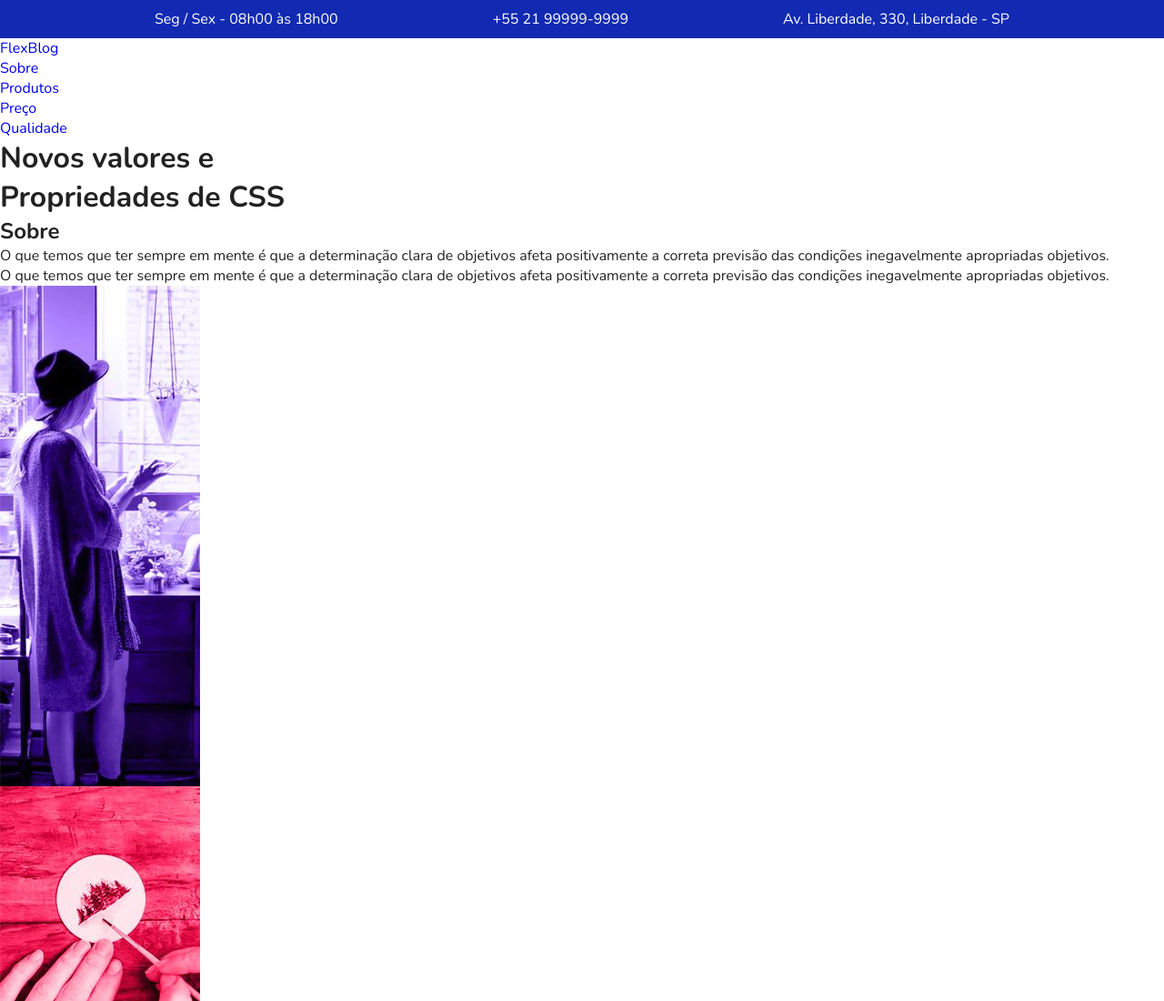
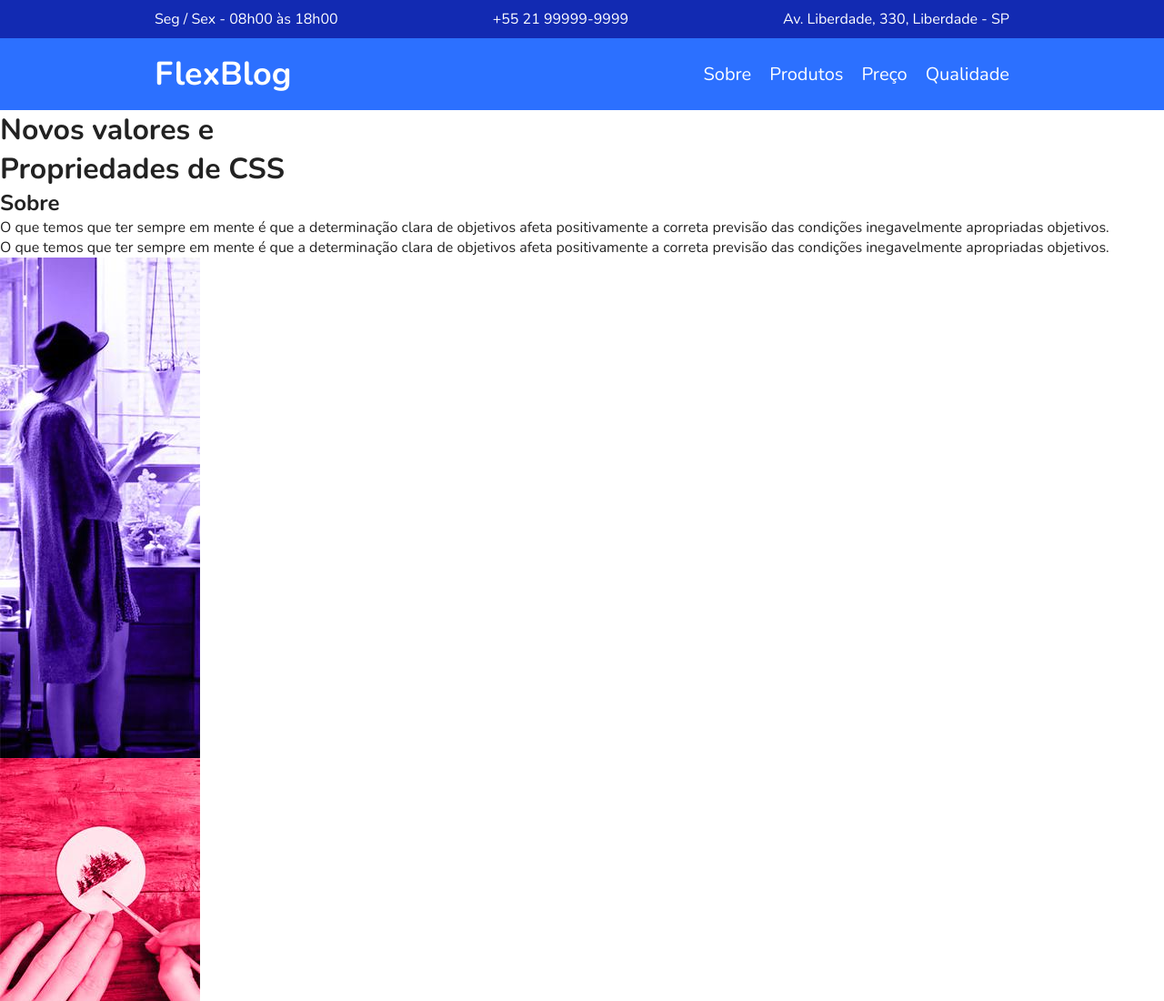
Before and after one commit to pedrobissetti/FlexBlog, a website: page index.html in a window 1280 px wide. Shown: the top 1100 px of the page at 91% size. Drawn offline with nearby package versions, Linux system fonts and the light colour scheme.

Commit message:
class menu-nav e estilizacao do menu

```diff
--- a/css/style.css
+++ b/css/style.css
@@ -49,3 +49,43 @@ img {
 .super-info a {
   color: white;
 }
+
+/* MENU */
+.menu-bg {
+  background: #2c70ff;
+}
+
+.menu {
+  max-width: 960px;
+  display: flex;
+  margin: 0 auto;
+  padding: 15px 0;
+  flex-wrap: wrap;
+  justify-content: space-between;
+  align-items: center;
+}
+
+.menu a {
+  color: #FFF;
+}
+
+.menu-logo a {
+  font-size: 2.25em;
+  font-weight: bold;
+  margin: 0 10px;
+}
+
+.menu-nav ul {
+  display: flex;
+  flex-wrap: wrap;
+}
+
+.menu-nav a {
+  font-size: 1.25em;
+  display: block;
+  padding: 10px;
+}
+
+.menu-nav a:hover {
+  color: #122ab2
+}
--- a/index.html
+++ b/index.html
@@ -23,7 +23,7 @@
       <div class="menu-logo">
         <a href="#">FlexBlog</a>
       </div>
-      <nav>
+      <nav class="menu-nav">
         <ul>
           <li><a href="#sobre">Sobre</a></li>
           <li><a href="#produtos">Produtos</a></li>
```
